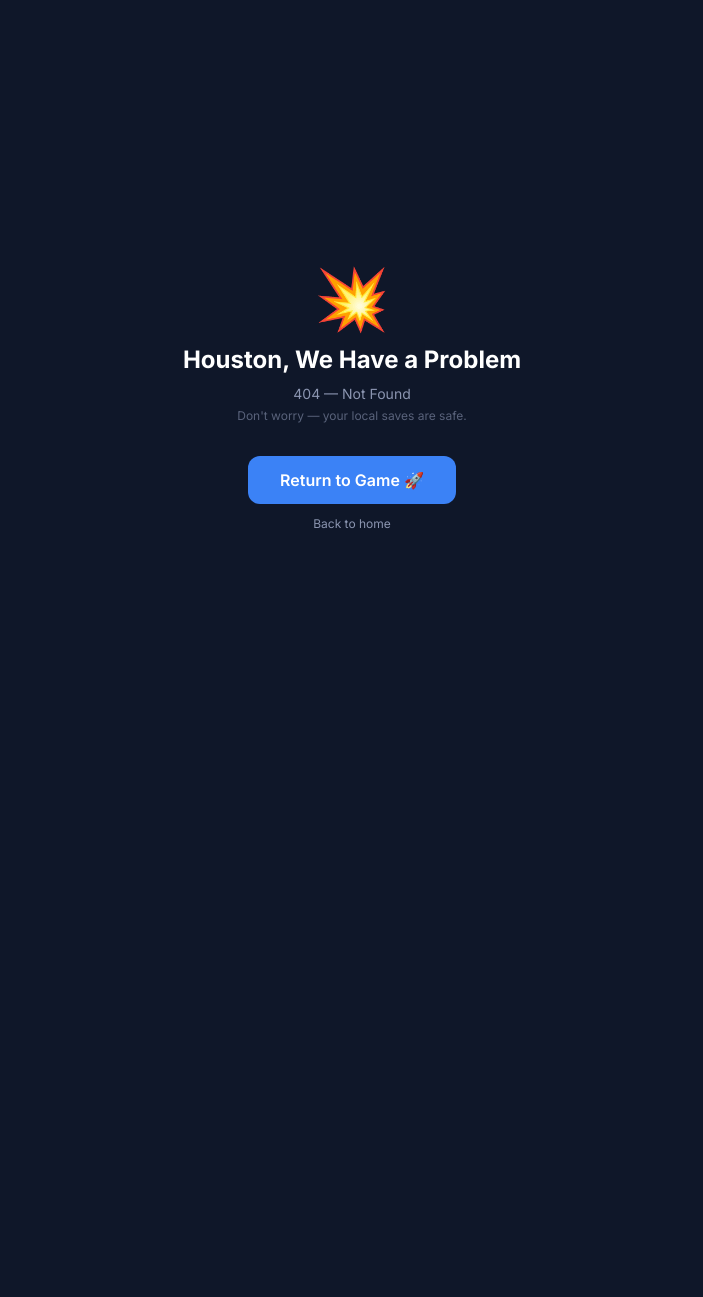
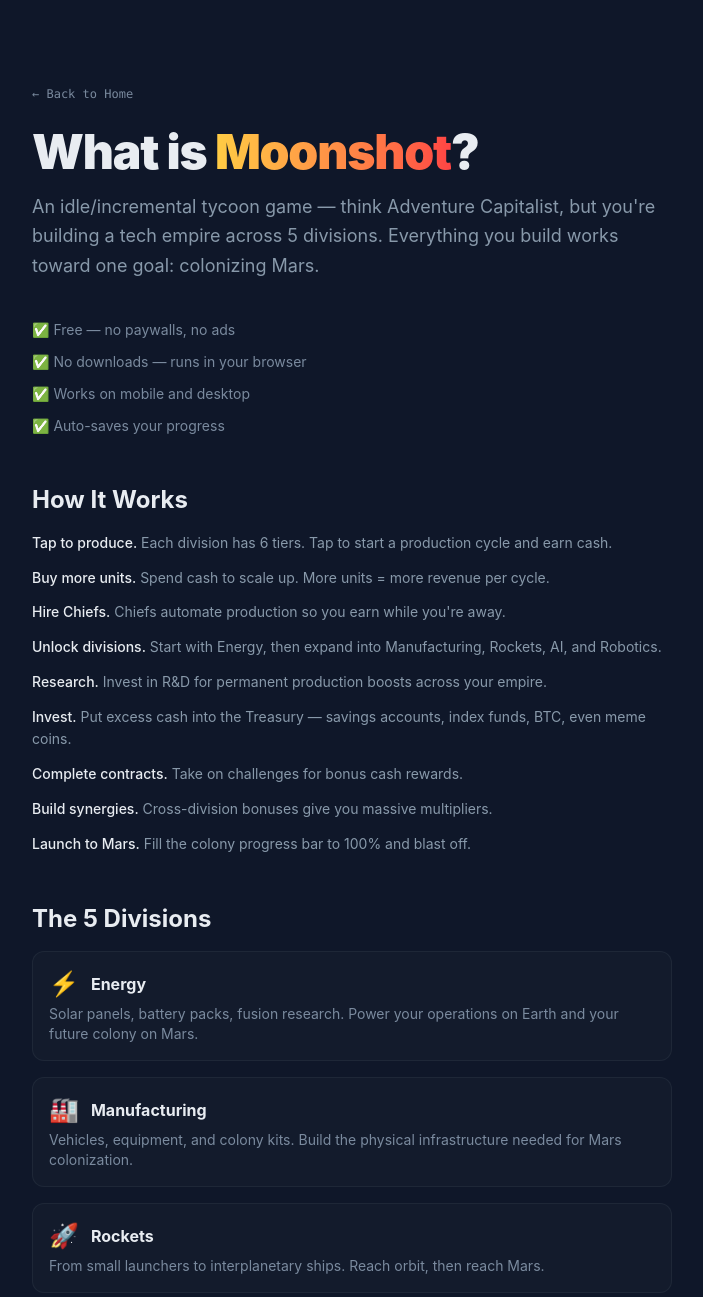
Before and after one commit to tandyclaw/technomania, a SvelteKit app: page /about in a window 1280 px wide. Before the commit this address had no page. Shown: the top 1297 px of the page, without its empty margins (288-991 px from the left). Before the commit the page ends 800 px from the top, so only its background shows below. Built offline with nearby package versions, Linux system fonts and the light colour scheme.

Commit message:
update landing page (5 divisions), add about page

```diff
--- a/src/routes/+page.svelte
+++ b/src/routes/+page.svelte
@@ -4,18 +4,17 @@
 	let launched = $state(false);
 
 	const divisions = [
-		{ name: 'Energy', icon: '⚡', color: '#FFCC44', desc: 'Solar & batteries. Power everything.' },
-		{ name: 'Rockets', icon: '🚀', color: '#FF4444', desc: 'Build rockets. Get to Mars.' },
-		{ name: 'Manufacturing', icon: '🏭', color: '#44AAFF', desc: 'Scale production. Build anything.' },
-		{ name: 'AI', icon: '🤖', color: '#9944FF', desc: 'From chatbots to AGI.' },
-		{ name: 'Tunnels', icon: '🚇', color: '#FF8844', desc: 'Move people underground.' },
-		{ name: 'Robotics', icon: '🦾', color: '#FF6644', desc: 'Automate everything.' },
+		{ name: 'Energy', icon: '⚡', color: '#FFCC44', desc: 'Solar & batteries. Power Earth and Mars.' },
+		{ name: 'Manufacturing', icon: '🏭', color: '#44AAFF', desc: 'Vehicles, equipment, colony kits.' },
+		{ name: 'Rockets', icon: '🚀', color: '#FF4444', desc: 'Build rockets. Reach orbit. Get to Mars.' },
+		{ name: 'AI', icon: '🤖', color: '#9944FF', desc: 'Data centers to AGI. Automate everything.' },
+		{ name: 'Robotics', icon: '🦾', color: '#FF6644', desc: 'Build robots for Mars construction.' },
 	];
 
 	const features = [
 		{ icon: '🔗', title: 'Cross-Division Synergies', desc: 'AI powers robots. Robots run factories. Factories use your energy grid.' },
 		{ icon: '🔬', title: 'Research Tree', desc: 'Invest in R&D to unlock permanent upgrades across your empire.' },
-		{ icon: '⚡', title: 'Random Events', desc: 'Government subsidies, viral tweets, tunnel collapses — adapt or lose.' },
+		{ icon: '⚡', title: 'Random Events', desc: 'Government subsidies, viral tweets, dust storms — adapt or lose.' },
 		{ icon: '🪐', title: 'Mars Endgame', desc: 'Everything builds toward one goal: a self-sustaining colony on Mars.' },
 	];
 
@@ -27,14 +26,14 @@
 
 <svelte:head>
 	<title>Moonshot — Build a Tech Empire</title>
-	<meta name="description" content="Build rockets, scale manufacturing, train AI, dig tunnels, and colonize Mars. An idle tycoon game about building the future — one tap at a time." />
+	<meta name="description" content="Build rockets, scale manufacturing, train AI, deploy robots, and colonize Mars. An idle tycoon game about building the future — one tap at a time." />
 	<meta property="og:type" content="website" />
 	<meta property="og:title" content="Moonshot — Build a Tech Empire" />
-	<meta property="og:description" content="Build rockets, train AI, dig tunnels, and colonize Mars. A free idle tycoon game — no downloads, works on mobile." />
+	<meta property="og:description" content="Build rockets, train AI, deploy robots, and colonize Mars. A free idle tycoon game — no downloads, works on mobile." />
 	<meta property="og:image" content="/icon-512.png" />
 	<meta name="twitter:card" content="summary" />
 	<meta name="twitter:title" content="Moonshot — Build a Tech Empire" />
-	<meta name="twitter:description" content="Build rockets, train AI, dig tunnels, and colonize Mars. A free idle tycoon game." />
+	<meta name="twitter:description" content="Build rockets, train AI, deploy robots, and colonize Mars. A free idle tycoon game." />
 	<link rel="preconnect" href="https://fonts.googleapis.com" />
 	<link rel="preconnect" href="https://fonts.gstatic.com" crossorigin="anonymous" />
 	<link href="https://fonts.googleapis.com/css2?family=Inter:wght@400;500;600;700;800;900&family=JetBrains+Mono:wght@400;700&display=swap" rel="stylesheet" />
@@ -77,7 +76,7 @@
 				<span class="bg-gradient-to-br from-white via-white to-text-secondary bg-clip-text text-transparent">
 					MOON
 				</span>
-				<span class="bg-gradient-to-br from-solar-gold via-tunnel-orange to-rocket-red bg-clip-text text-transparent">
+				<span class="bg-gradient-to-br from-solar-gold via-rocket-red to-rocket-red bg-clip-text text-transparent">
 					SHOT
 				</span>
 			</h1>
@@ -88,13 +87,13 @@
 			</p>
 
 			<p class="text-sm text-text-muted mb-10 font-mono [text-wrap:balance]">
-				6 divisions · 36 tiers · synergies ·&nbsp;colonies
+				5 divisions · 30 tiers · synergies ·&nbsp;colonies
 			</p>
 
 			<button
 				onclick={handleStart}
 				class="group relative inline-flex items-center gap-3 px-10 py-5 md:px-14 md:py-6
-					   bg-gradient-to-r from-solar-gold to-tunnel-orange
+					   bg-gradient-to-r from-solar-gold to-rocket-red
 					   text-bg-primary font-extrabold text-lg md:text-xl
 					   rounded-2xl shadow-lg shadow-solar-gold/25
 					   hover:shadow-xl hover:shadow-solar-gold/40
@@ -104,7 +103,7 @@
 				<span class="relative z-10">
 					{launched ? '🚀 Launching...' : '🚀 Start Building'}
 				</span>
-				<div class="absolute inset-0 rounded-2xl bg-gradient-to-r from-solar-gold/90 to-tunnel-orange/90 opacity-0 group-hover:opacity-100 transition-opacity"></div>
+				<div class="absolute inset-0 rounded-2xl bg-gradient-to-r from-solar-gold/90 to-rocket-red/90 opacity-0 group-hover:opacity-100 transition-opacity"></div>
 			</button>
 
 			<p class="mt-5 text-xs text-text-muted [text-wrap:balance]">
@@ -116,7 +115,7 @@
 	<!-- Divisions -->
 	<section class="max-w-5xl mx-auto px-4 py-16 md:py-24 w-full">
 		<h2 class="text-center text-text-secondary text-xs font-mono tracking-[0.3em] uppercase mb-10">
-			Six Divisions · One Mission
+			Five Divisions · One Mission
 		</h2>
 
 		<div class="grid grid-cols-2 md:grid-cols-3 gap-3 md:gap-4 max-w-3xl mx-auto">
@@ -190,7 +189,7 @@
 		<button
 			onclick={handleStart}
 			class="inline-flex items-center gap-2 px-8 py-4
-				   bg-gradient-to-r from-solar-gold to-tunnel-orange
+				   bg-gradient-to-r from-solar-gold to-rocket-red
 				   text-bg-primary font-extrabold text-lg
 				   rounded-2xl shadow-lg shadow-solar-gold/20
 				   hover:shadow-xl active:scale-95 transition-all duration-200
@@ -205,6 +204,9 @@
 		<p class="text-xs text-text-muted">
 			Moonshot · An idle game about building the future
 		</p>
+		<a href="/about" class="text-xs text-text-muted hover:text-text-secondary transition-colors mt-2 inline-block">
+			About the Game
+		</a>
 	</footer>
 </div>
 
--- /dev/null
+++ b/src/routes/about/+page.svelte
@@ -0,0 +1,123 @@
+<svelte:head>
+	<title>About Moonshot — How to Play</title>
+	<meta name="description" content="Learn how to play Moonshot, the idle tycoon game about building a tech empire and colonizing Mars. Free, no downloads, works on mobile." />
+</svelte:head>
+
+<div class="min-h-screen bg-bg-primary text-text-primary">
+	<div class="max-w-2xl mx-auto px-4 py-12 md:py-20">
+
+		<!-- Back link -->
+		<a href="/" class="text-xs text-text-muted hover:text-text-secondary transition-colors font-mono">
+			← Back to Home
+		</a>
+
+		<!-- Title -->
+		<h1 class="text-4xl md:text-5xl font-black tracking-tight mt-6 mb-4">
+			What is <span class="bg-gradient-to-r from-solar-gold to-rocket-red bg-clip-text text-transparent">Moonshot</span>?
+		</h1>
+
+		<p class="text-text-secondary text-lg leading-relaxed mb-10">
+			An idle/incremental tycoon game — think Adventure Capitalist, but you're building a tech empire
+			across 5 divisions. Everything you build works toward one goal: colonizing Mars.
+		</p>
+
+		<div class="space-y-3 text-sm text-text-muted mb-12">
+			<p>✅ Free — no paywalls, no ads</p>
+			<p>✅ No downloads — runs in your browser</p>
+			<p>✅ Works on mobile and desktop</p>
+			<p>✅ Auto-saves your progress</p>
+		</div>
+
+		<!-- How It Works -->
+		<h2 class="text-2xl font-bold mb-4">How It Works</h2>
+		<div class="space-y-3 text-sm text-text-secondary leading-relaxed mb-12">
+			<p><span class="text-text-primary font-medium">Tap to produce.</span> Each division has 6 tiers. Tap to start a production cycle and earn cash.</p>
+			<p><span class="text-text-primary font-medium">Buy more units.</span> Spend cash to scale up. More units = more revenue per cycle.</p>
+			<p><span class="text-text-primary font-medium">Hire Chiefs.</span> Chiefs automate production so you earn while you're away.</p>
+			<p><span class="text-text-primary font-medium">Unlock divisions.</span> Start with Energy, then expand into Manufacturing, Rockets, AI, and Robotics.</p>
+			<p><span class="text-text-primary font-medium">Research.</span> Invest in R&D for permanent production boosts across your empire.</p>
+			<p><span class="text-text-primary font-medium">Invest.</span> Put excess cash into the Treasury — savings accounts, index funds, BTC, even meme coins.</p>
+			<p><span class="text-text-primary font-medium">Complete contracts.</span> Take on challenges for bonus cash rewards.</p>
+			<p><span class="text-text-primary font-medium">Build synergies.</span> Cross-division bonuses give you massive multipliers.</p>
+			<p><span class="text-text-primary font-medium">Launch to Mars.</span> Fill the colony progress bar to 100% and blast off.</p>
+		</div>
+
+		<!-- The 5 Divisions -->
+		<h2 class="text-2xl font-bold mb-4">The 5 Divisions</h2>
+		<div class="space-y-4 mb-12">
+			<div class="p-4 rounded-xl border border-white/5 bg-bg-secondary/40">
+				<div class="flex items-center gap-3 mb-1">
+					<span class="text-2xl">⚡</span>
+					<h3 class="font-bold">Energy</h3>
+				</div>
+				<p class="text-sm text-text-muted">Solar panels, battery packs, fusion research. Power your operations on Earth and your future colony on Mars.</p>
+			</div>
+			<div class="p-4 rounded-xl border border-white/5 bg-bg-secondary/40">
+				<div class="flex items-center gap-3 mb-1">
+					<span class="text-2xl">🏭</span>
+					<h3 class="font-bold">Manufacturing</h3>
+				</div>
+				<p class="text-sm text-text-muted">Vehicles, equipment, and colony kits. Build the physical infrastructure needed for Mars colonization.</p>
+			</div>
+			<div class="p-4 rounded-xl border border-white/5 bg-bg-secondary/40">
+				<div class="flex items-center gap-3 mb-1">
+					<span class="text-2xl">🚀</span>
+					<h3 class="font-bold">Rockets</h3>
+				</div>
+				<p class="text-sm text-text-muted">From small launchers to interplanetary ships. Reach orbit, then reach Mars.</p>
+			</div>
+			<div class="p-4 rounded-xl border border-white/5 bg-bg-secondary/40">
+				<div class="flex items-center gap-3 mb-1">
+					<span class="text-2xl">🤖</span>
+					<h3 class="font-bold">AI</h3>
+				</div>
+				<p class="text-sm text-text-muted">Data centers, machine learning, AGI. Automate your empire and optimize colony operations.</p>
+			</div>
+			<div class="p-4 rounded-xl border border-white/5 bg-bg-secondary/40">
+				<div class="flex items-center gap-3 mb-1">
+					<span class="text-2xl">🦾</span>
+					<h3 class="font-bold">Robotics</h3>
+				</div>
+				<p class="text-sm text-text-muted">Build robots for Mars construction, mining, and maintenance. The workforce for your colony.</p>
+			</div>
+		</div>
+
+		<!-- Prestige -->
+		<h2 class="text-2xl font-bold mb-4">Prestige System</h2>
+		<div class="space-y-3 text-sm text-text-secondary leading-relaxed mb-12">
+			<p>When your colony progress hits 100%, you can <span class="text-text-primary font-medium">launch to a new planet</span>.</p>
+			<p>You earn <span class="text-solar-gold font-medium">Colony Tech</span> (permanent speed bonus) and <span class="text-neural-purple font-medium">Vision Points</span> (premium currency).</p>
+			<p>You start fresh — but stronger. Classic prestige mechanic.</p>
+			<p>Each new planet is farther away with higher cost multipliers, so you'll need all those bonuses.</p>
+		</div>
+
+		<!-- Strategy Tips -->
+		<h2 class="text-2xl font-bold mb-4">Strategy Tips</h2>
+		<div class="space-y-3 text-sm text-text-secondary leading-relaxed mb-16">
+			<p>🎯 <span class="text-text-primary font-medium">Focus on one division at a time</span> early on. Spreading too thin slows you down.</p>
+			<p>🔬 <span class="text-text-primary font-medium">Always be researching something.</span> Idle research time is wasted time.</p>
+			<p>👔 <span class="text-text-primary font-medium">Hire Chiefs ASAP.</span> Automation is the key to scaling.</p>
+			<p>🔗 <span class="text-text-primary font-medium">Check synergy requirements.</span> Cross-division bonuses are huge multipliers.</p>
+			<p>💰 <span class="text-text-primary font-medium">Don't ignore the Treasury.</span> Invest excess cash for passive returns.</p>
+			<p>📊 <span class="text-text-primary font-medium">Upgrade at milestones</span> (25, 50, 100 units) for efficiency bonuses.</p>
+			<p>⚡ <span class="text-text-primary font-medium">Balance power.</span> Going negative on energy slows everything down.</p>
+		</div>
+
+		<!-- CTA -->
+		<div class="text-center">
+			<a
+				href="/game"
+				class="inline-flex items-center gap-2 px-8 py-4
+					   bg-gradient-to-r from-solar-gold to-rocket-red
+					   text-bg-primary font-extrabold text-lg
+					   rounded-2xl shadow-lg shadow-solar-gold/20
+					   hover:shadow-xl active:scale-95 transition-all duration-200
+					   touch-manipulation"
+			>
+				🚀 Play Now
+			</a>
+			<p class="mt-4 text-xs text-text-muted">Free · No downloads · Works on mobile</p>
+		</div>
+
+	</div>
+</div>
```
